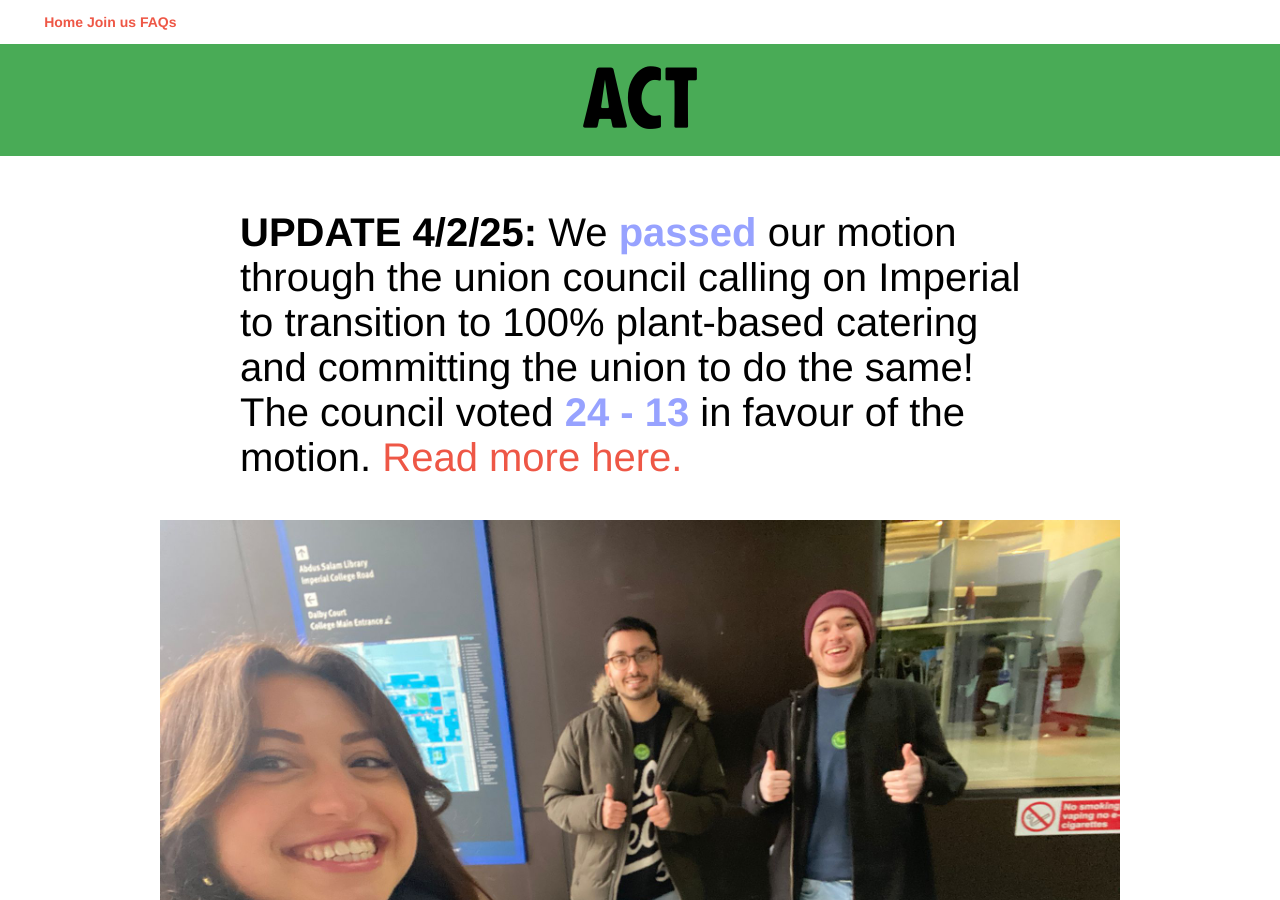
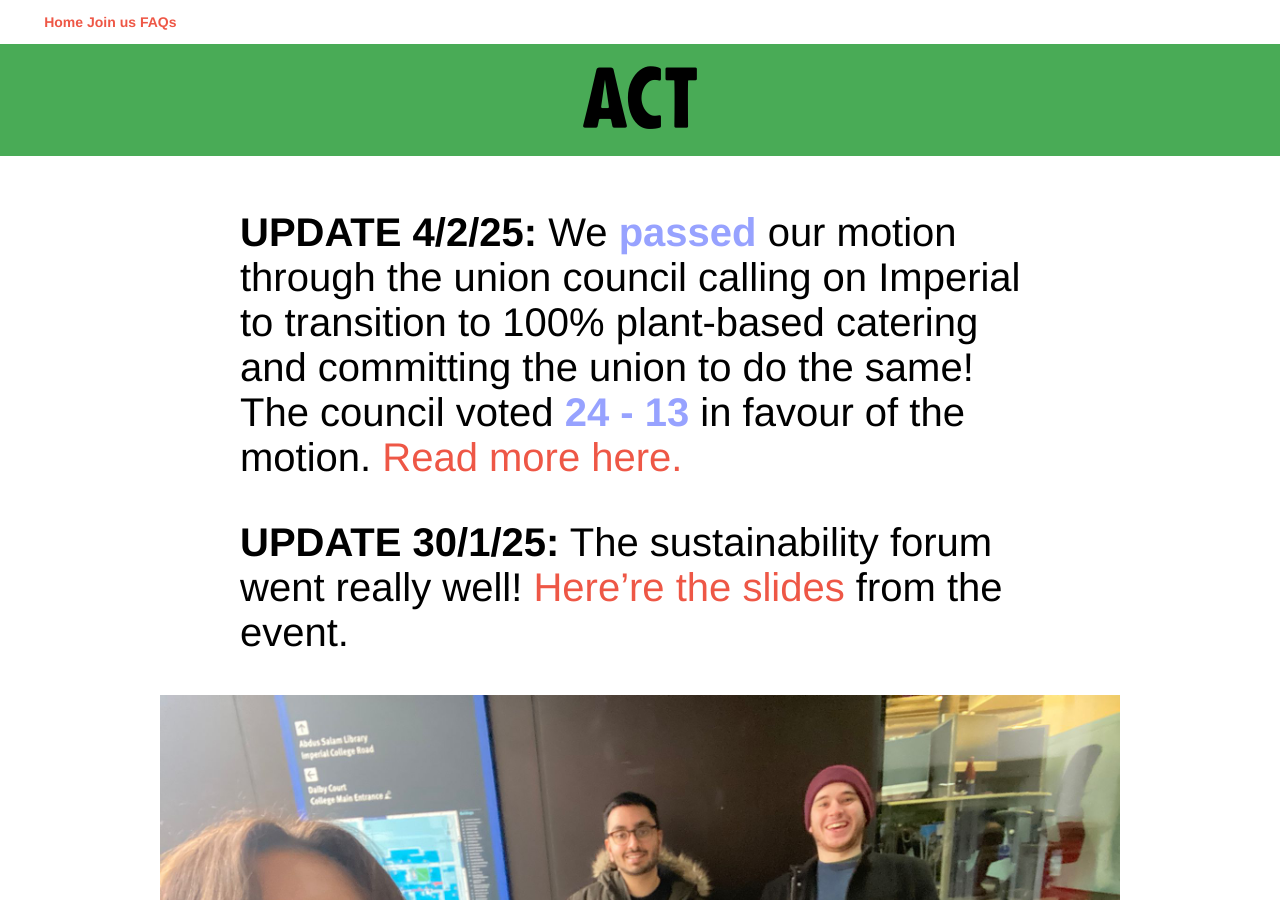
Before and after one commit to yogabbagabb/pbu-imperial.github.io, a Jekyll site: the page built from councillors.md, in a window 1280 px wide and 900 px high. Built offline with Jekyll 4.4.1, drawn with Linux system fonts in a browser that asks for light colours.

Commit message:
upload sust forum slides

```diff
--- a/councillors.md
+++ b/councillors.md
@@ -7,6 +7,9 @@ title: Contact the SU
 {: .wide-block .center .fill-green .connect-above }
 
 **UPDATE 4/2/25:** We **passed**{: .shiny } our motion through the union council calling on Imperial to transition to 100% plant-based catering and committing the union to do the same! The council voted **24 - 13**{: .shiny } in favour of the motion. [Read more here.](https://www.plantbaseduniversities.org/post/bristol-and-imperial-college-london-students-vote-for-100-plant-based-catering)
+{: .middle-block }
+
+**UPDATE 30/1/25:** The sustainability forum went really well! [Here're the slides](/assets/pdfs/PBU%20Sust%20forum%20Jan25.pdf) from the event.
 {: .middle-block }
 
 ![PBU Imperial outreach event](/assets/images/pictures/PBUIoutreach.jpeg)
```
Also changed, not shown: 1 other file.
